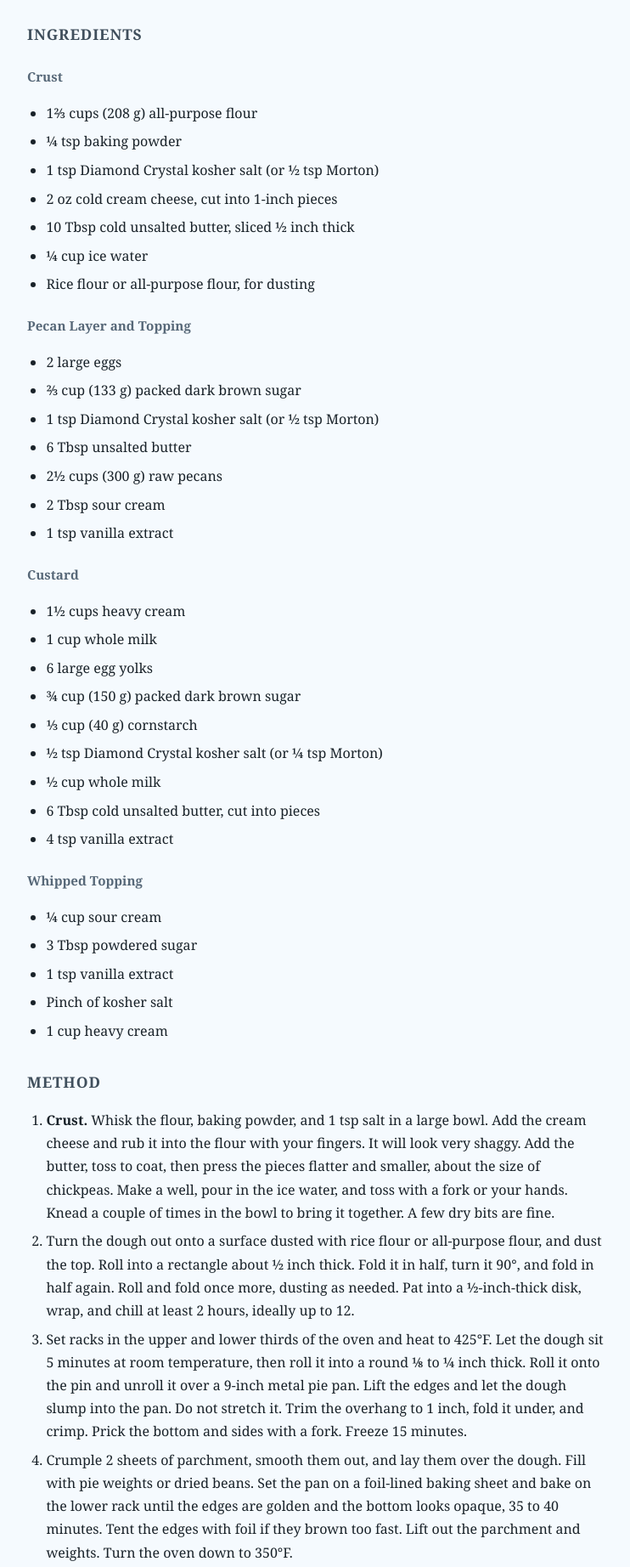
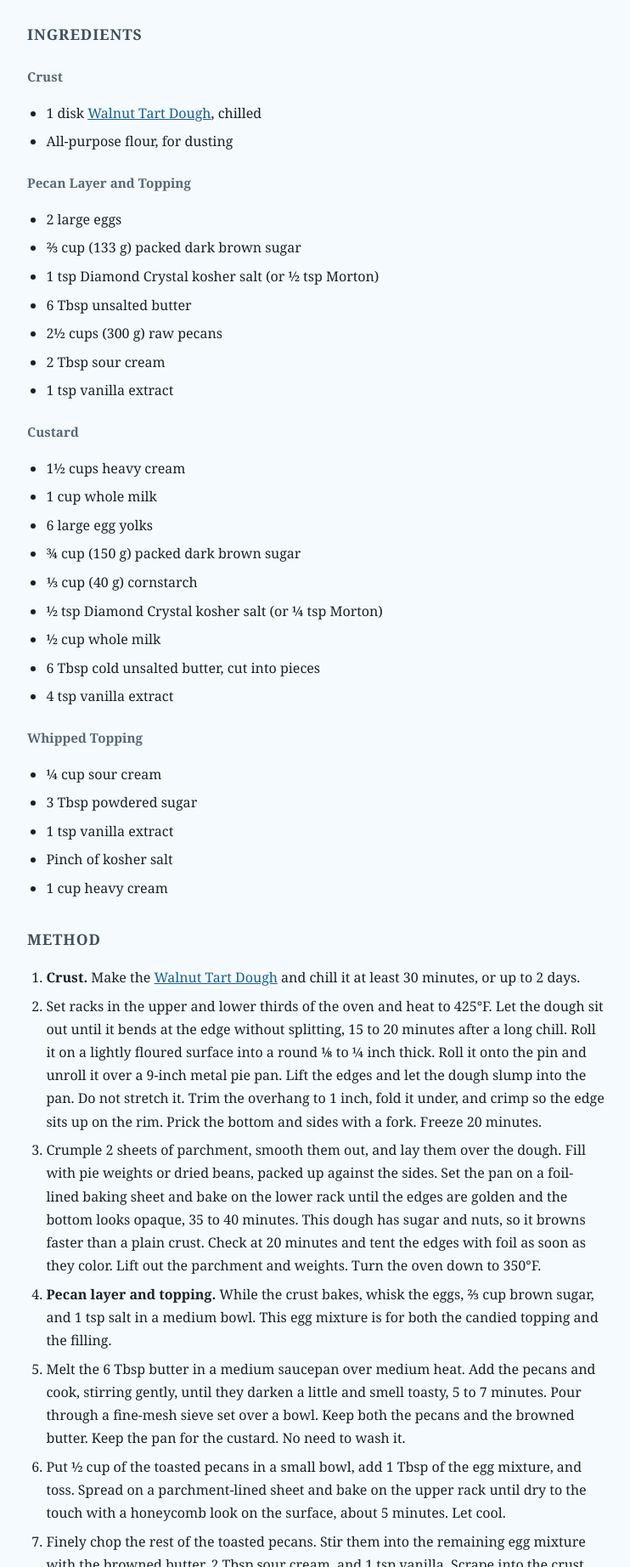
Before and after one commit to klpontz/cooking, a plain HTML site: page public/recipes/2026-11-21-pecan-cream-pie.html in a window 1280 px wide. Shown: the part 140-1984 px from the top of the page at 85% size, without its empty margins (268-1010 px from the left). Drawn offline with Linux system fonts and the light colour scheme.

Commit message:
feat: Pecan Cream Pie uses the Walnut Tart Dough crust
Co-Authored-By: Claude Opus 5.5 <noreply@anthropic.com>
Claude-Session: https://claude.ai/code/session_018ZB2r4nw5JcGdBzc6LUZeM

```diff
--- a/public/recipes/2026-11-21-pecan-cream-pie.html
+++ b/public/recipes/2026-11-21-pecan-cream-pie.html
@@ -59,13 +59,8 @@
   <h2>Ingredients</h2>
   <h3>Crust</h3>
   <ul>
-    <li>1⅔ cups (208 g) all-purpose flour</li>
-    <li>¼ tsp baking powder</li>
-    <li>1 tsp Diamond Crystal kosher salt (or ½ tsp Morton)</li>
-    <li>2 oz cold cream cheese, cut into 1-inch pieces</li>
-    <li>10 Tbsp cold unsalted butter, sliced ½ inch thick</li>
-    <li>¼ cup ice water</li>
-    <li>Rice flour or all-purpose flour, for dusting</li>
+    <li>1 disk <a href="2026-11-01-walnut-dough.html">Walnut Tart Dough</a>, chilled</li>
+    <li>All-purpose flour, for dusting</li>
   </ul>
   <h3>Pecan Layer and Topping</h3>
   <ul>
@@ -100,10 +95,9 @@
 
   <h2>Method</h2>
   <ol>
-    <li><strong>Crust.</strong> Whisk the flour, baking powder, and 1 tsp salt in a large bowl. Add the cream cheese and rub it into the flour with your fingers. It will look very shaggy. Add the butter, toss to coat, then press the pieces flatter and smaller, about the size of chickpeas. Make a well, pour in the ice water, and toss with a fork or your hands. Knead a couple of times in the bowl to bring it together. A few dry bits are fine.</li>
-    <li>Turn the dough out onto a surface dusted with rice flour or all-purpose flour, and dust the top. Roll into a rectangle about ½ inch thick. Fold it in half, turn it 90°, and fold in half again. Roll and fold once more, dusting as needed. Pat into a ½-inch-thick disk, wrap, and chill at least 2 hours, ideally up to 12.</li>
-    <li>Set racks in the upper and lower thirds of the oven and heat to 425°F. Let the dough sit 5 minutes at room temperature, then roll it into a round ⅛ to ¼ inch thick. Roll it onto the pin and unroll it over a 9-inch metal pie pan. Lift the edges and let the dough slump into the pan. Do not stretch it. Trim the overhang to 1 inch, fold it under, and crimp. Prick the bottom and sides with a fork. Freeze 15 minutes.</li>
-    <li>Crumple 2 sheets of parchment, smooth them out, and lay them over the dough. Fill with pie weights or dried beans. Set the pan on a foil-lined baking sheet and bake on the lower rack until the edges are golden and the bottom looks opaque, 35 to 40 minutes. Tent the edges with foil if they brown too fast. Lift out the parchment and weights. Turn the oven down to 350°F.</li>
+    <li><strong>Crust.</strong> Make the <a href="2026-11-01-walnut-dough.html">Walnut Tart Dough</a> and chill it at least 30 minutes, or up to 2 days.</li>
+    <li>Set racks in the upper and lower thirds of the oven and heat to 425°F. Let the dough sit out until it bends at the edge without splitting, 15 to 20 minutes after a long chill. Roll it on a lightly floured surface into a round ⅛ to ¼ inch thick. Roll it onto the pin and unroll it over a 9-inch metal pie pan. Lift the edges and let the dough slump into the pan. Do not stretch it. Trim the overhang to 1 inch, fold it under, and crimp so the edge sits up on the rim. Prick the bottom and sides with a fork. Freeze 20 minutes.</li>
+    <li>Crumple 2 sheets of parchment, smooth them out, and lay them over the dough. Fill with pie weights or dried beans, packed up against the sides. Set the pan on a foil-lined baking sheet and bake on the lower rack until the edges are golden and the bottom looks opaque, 35 to 40 minutes. This dough has sugar and nuts, so it browns faster than a plain crust. Check at 20 minutes and tent the edges with foil as soon as they color. Lift out the parchment and weights. Turn the oven down to 350°F.</li>
     <li><strong>Pecan layer and topping.</strong> While the crust bakes, whisk the eggs, ⅔ cup brown sugar, and 1 tsp salt in a medium bowl. This egg mixture is for both the candied topping and the filling.</li>
     <li>Melt the 6 Tbsp butter in a medium saucepan over medium heat. Add the pecans and cook, stirring gently, until they darken a little and smell toasty, 5 to 7 minutes. Pour through a fine-mesh sieve set over a bowl. Keep both the pecans and the browned butter. Keep the pan for the custard. No need to wash it.</li>
     <li>Put ½ cup of the toasted pecans in a small bowl, add 1 Tbsp of the egg mixture, and toss. Spread on a parchment-lined sheet and bake on the upper rack until dry to the touch with a honeycomb look on the surface, about 5 minutes. Let cool.</li>
@@ -119,13 +113,8 @@
   <div class="recipe-table-wrap">
   <table class="recipe-table">
     <tr><td class="setup" colspan="8">Racks in upper and lower thirds, oven at 425°F</td></tr>
-    <tr><td class="ing or">1⅔ cups flour</td><td class="blank ol or"></td><td rowspan="3">whisk</td><td rowspan="4">rub in until shaggy</td><td rowspan="5">toss, press to chickpea size</td><td rowspan="6">toss in, knead to bring together</td><td rowspan="7">roll, fold twice, chill 2–12 hr, line pan, freeze 15 min, blind bake 35–40 min</td><td class="t3" rowspan="28">spread whipped cream on chilled custard, scatter candied pecans</td></tr>
-    <tr><td class="ing or">¼ tsp baking powder</td><td class="blank ol or"></td></tr>
-    <tr><td class="ing or">1 tsp kosher salt</td><td class="blank ol or"></td></tr>
-    <tr><td class="ing or">2 oz cream cheese</td><td class="prep ol or" colspan="2">cut 1 in pieces</td></tr>
-    <tr><td class="ing or">10 Tbsp cold butter</td><td class="prep ol or" colspan="3">slice ½ in</td></tr>
-    <tr><td class="ing or">¼ cup ice water</td><td class="blank ol or" colspan="4"></td></tr>
-    <tr><td class="ing or">rice flour, to dust</td><td class="blank ol or" colspan="5"></td></tr>
+    <tr><td class="ing or">1 disk Walnut Tart Dough</td><td class="blank ol or"></td><td rowspan="2" colspan="5">rest 15–20 min, roll, line pan, freeze 20 min, blind bake 35–40 min</td><td class="t3" rowspan="23">spread whipped cream on chilled custard, scatter candied pecans</td></tr>
+    <tr><td class="ing or">flour, to dust</td><td class="blank ol or"></td></tr>
     <tr class="group"><td class="ing or">2 large eggs</td><td class="blank ol or"></td><td rowspan="3">whisk</td><td rowspan="5">save 1 Tbsp to candy ½ cup nuts, 5 min, chop rest, combine</td><td rowspan="7">stir in</td><td rowspan="7" colspan="2">fill crust, bake at 350°F 15–18 min, cool 30 min</td></tr>
     <tr><td class="ing or">⅔ cup dark brown sugar</td><td class="blank ol or"></td></tr>
     <tr><td class="ing or">1 tsp kosher salt</td><td class="blank ol or"></td></tr>
@@ -157,7 +146,7 @@
     <p>Use a 9-inch metal pan. Metal browns the bottom crust better than glass or ceramic, and it holds more. This is a tall pie, so the pan's capacity matters.</p>
     <p>The sour cream does two jobs. In the pecan layer it keeps the sugar from crystallizing and takes the edge off the sweetness. In the topping its tang balances the sugar, and its thickness helps the whipped cream hold its shape.</p>
     <p>Cook the custard until it actually bubbles. Cornstarch only thickens fully near a boil. Egg yolks also carry an enzyme that slowly thins a starch custard unless the heat kills it. A custard that never bubbled can set in the fridge and then weep. Chilling will not fix it.</p>
-    <p>The crust follows the same rules as the <a href="2026-11-01-walnut-dough.html">Walnut Tart Dough</a>: keep it cold, let it slump into the pan instead of stretching it, and freeze it before the blind bake. The cream cheese makes it tender, and the folds give it flaky layers.</p>
+    <p>The crust is our <a href="2026-11-01-walnut-dough.html">Walnut Tart Dough</a> instead of the original cream cheese crust. It uses the same 1⅔ cups of flour, so it fills a 9-inch pie pan. The sugar and walnuts make it sweeter and nuttier, and they make it brown faster, so watch the blind bake. The lessons from the first tart apply: let the dough warm until it bends, ease it into the pan without stretching, freeze the lined pan, and pack the weights against the sides.</p>
   </div>
 
   <nav><a href="../../">← All recipes</a></nav>
```
